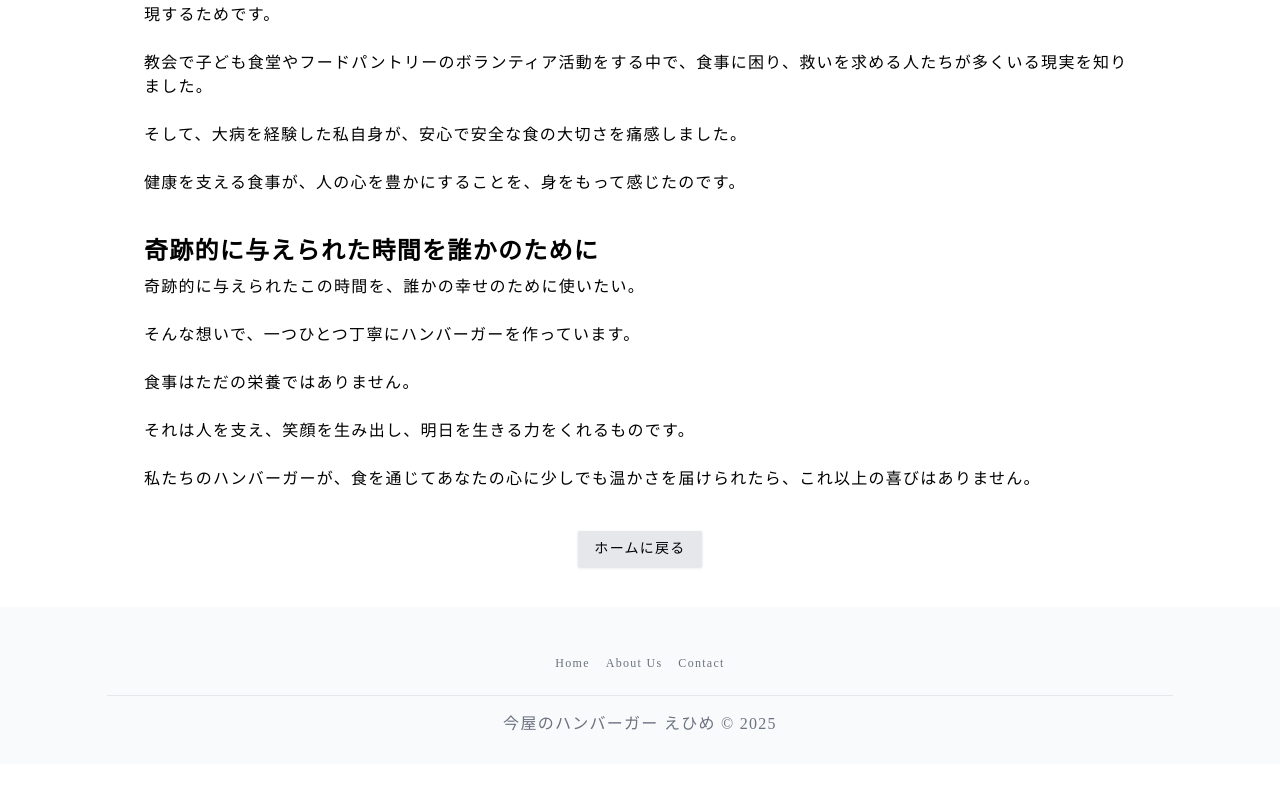
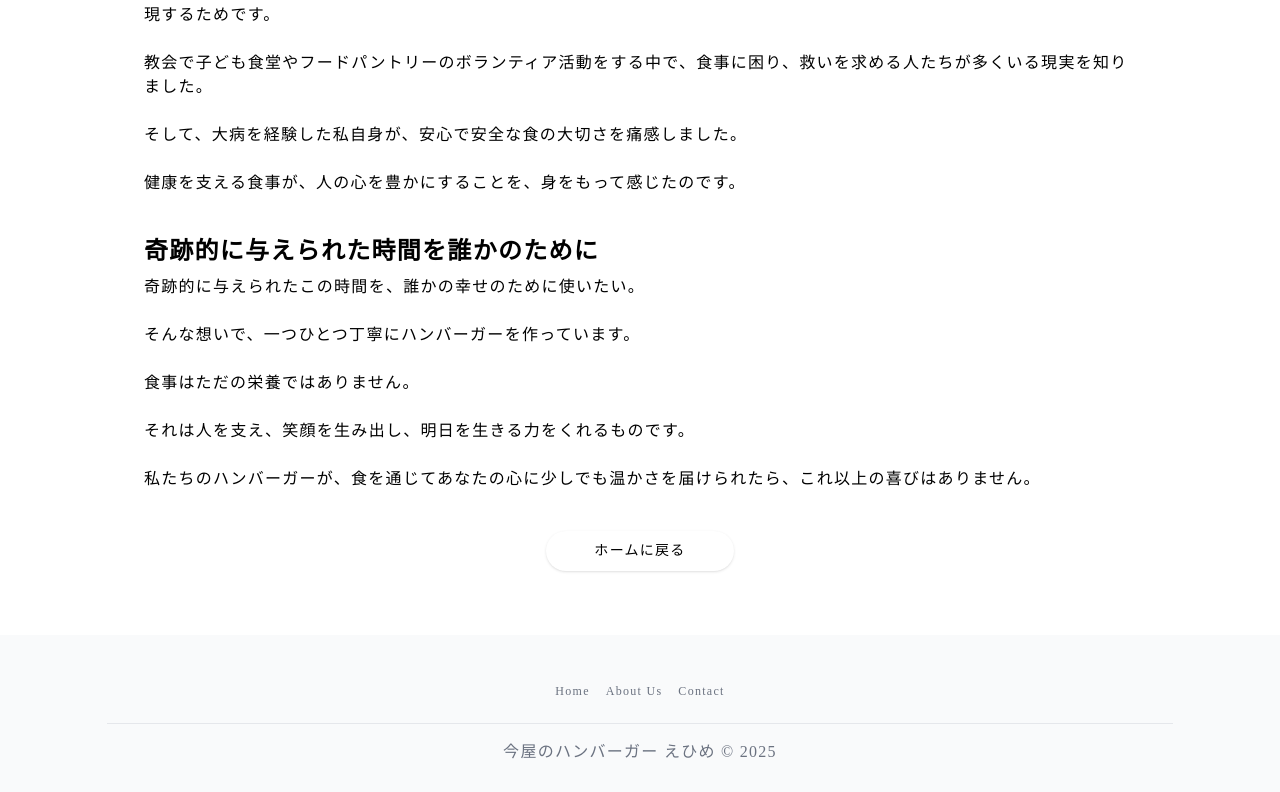
Before and after one commit to Risa2024/imaya-web, a Next.js app: page /about in a window 1280 px wide. Shown: the part 1418-2210 px from the top of the page. Before the commit the page ends 2182 px from the top, so only its background shows below. Built offline with nearby package versions, Linux system fonts and the light colour scheme.

Commit message:
fix:btnスタイル変更

```diff
--- a/src/app/about/page.tsx
+++ b/src/app/about/page.tsx
@@ -55,7 +55,7 @@ export default async function AboutPage() {
         私たちのハンバーガーが、食を通じてあなたの心に少しでも温かさを届けられたら、これ以上の喜びはありません。
       </p>
       <p className='text-center'>
-        <Button className='mb-10 bg-gray-200 hover:bg-gray-300'>
+        <Button className='mb-16 rounded-full bg-white px-12 py-5 hover:bg-gray-200'>
           <Link href='/'>ホームに戻る</Link>
         </Button>
       </p>
--- a/src/app/page.tsx
+++ b/src/app/page.tsx
@@ -69,7 +69,7 @@ export default async function WelcomePage() {
                 幻のハンバーガーを味わいたいと、３時間待ちは当たり前の大人気店です。
               </p>
               <div className='mt-4'>
-                <Button className='mb-16 rounded-full bg-white px-12 py-5 hover:bg-green-700 hover:text-white'>
+                <Button className='mb-16 rounded-full bg-white px-12 py-5 hover:bg-gray-200'>
                   <Link href='/about'>詳細を見る</Link>
                 </Button>
               </div>
```
